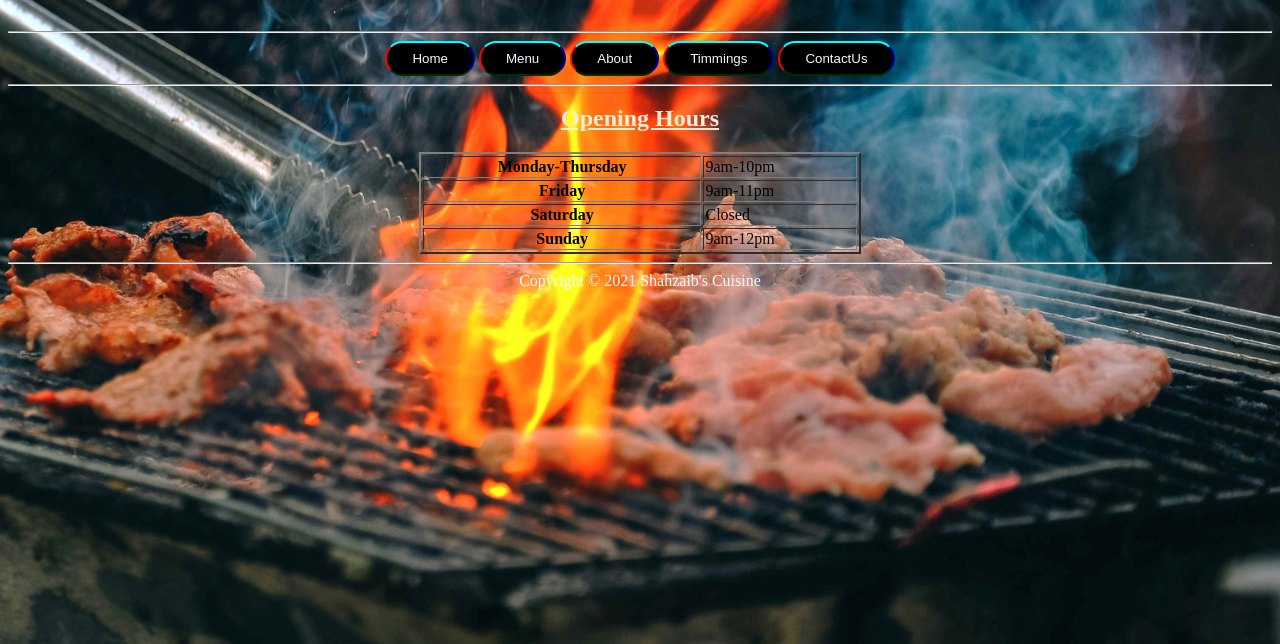
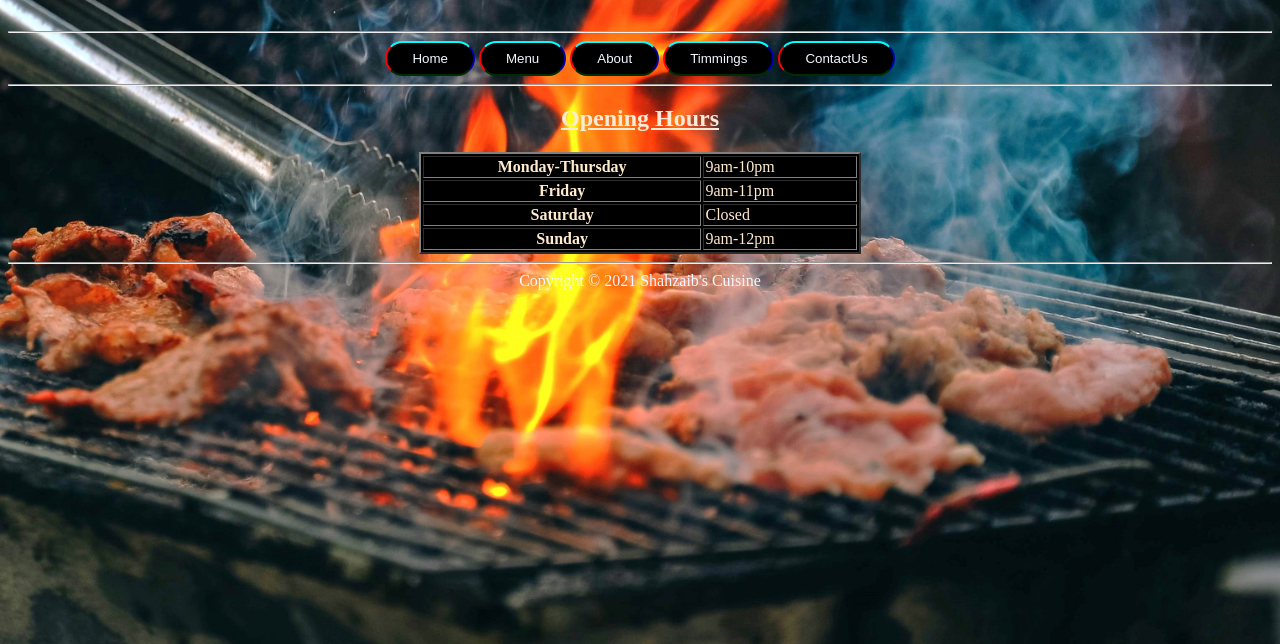
Before and after one commit to Shahzaib7979/SMIT-WMAD-B7-A-, a plain HTML site: page Assignment 3/Timmings.html in a window 1280 px wide. Shown: the part 156-800 px from the top of the page. Drawn offline with Linux system fonts and the light colour scheme.

Commit message:
assignment03

```diff
--- a/Assignment 3/stye.css
+++ b/Assignment 3/stye.css
@@ -35,3 +35,7 @@ body{
     footer{
       color: aliceblue;
     }
+    table{
+      color:blanchedalmond;
+      background-color: black;
+    }
```
